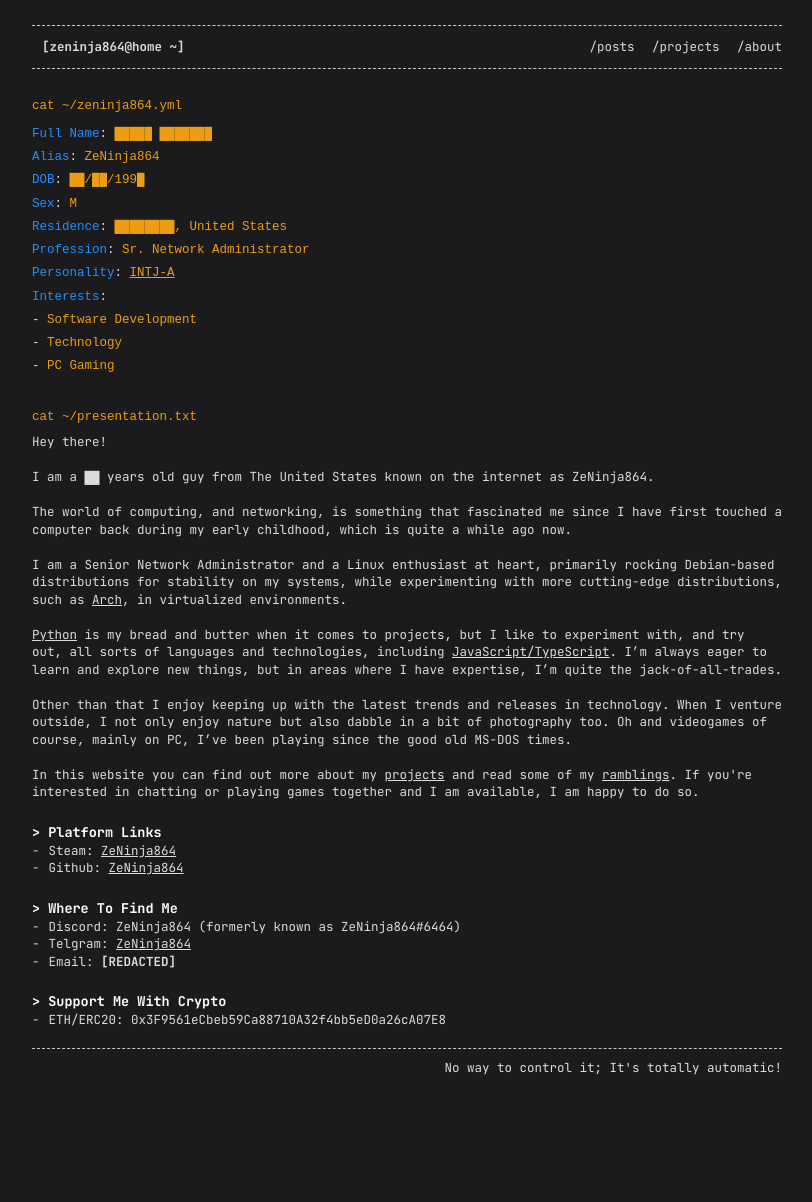
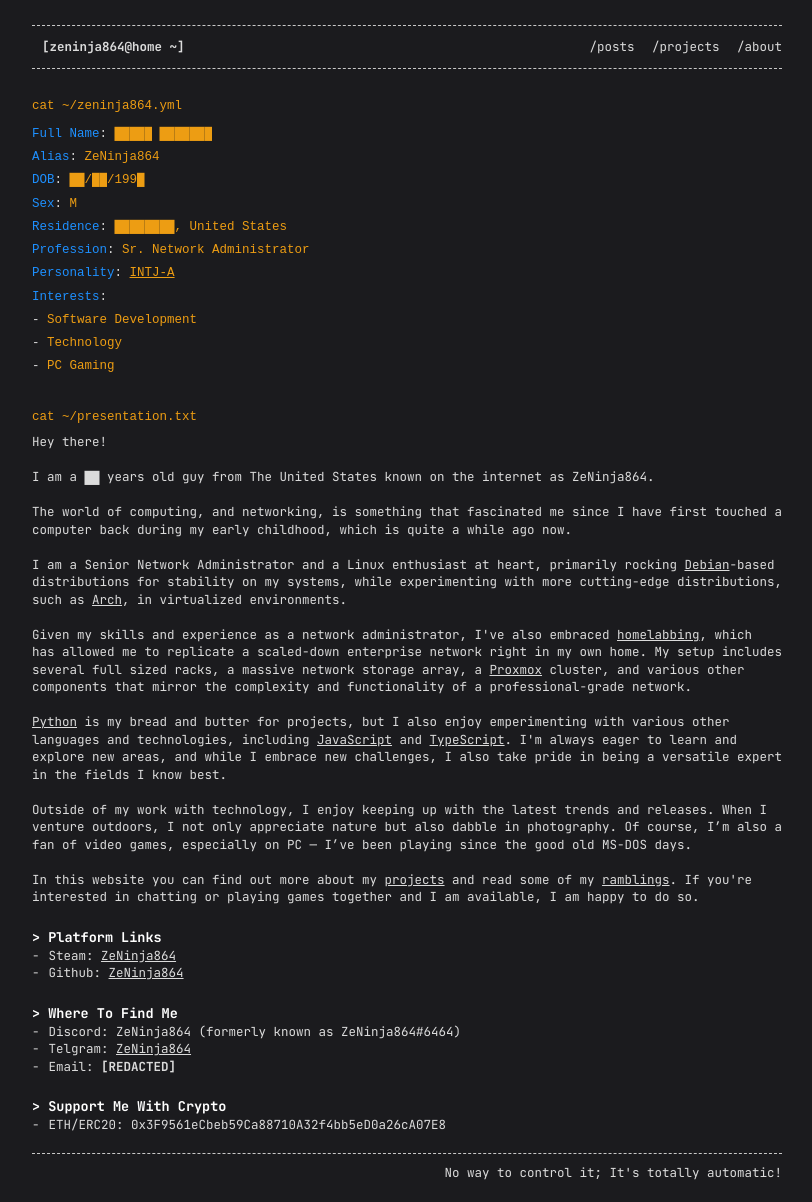
Before and after one commit to ZeNinja864/zeninja864.github.io, a Jekyll site: the page built from about.html, in a window 1280 px wide. Shown: the whole page, without its empty margins (233-1045 px from the left). Built offline with Jekyll 4.4.1, drawn with Linux system fonts in a browser that asks for light colours; before the commit the page ends 1097 px from its top, so only the background shows below that.

Commit message:
Revise /about

```diff
--- a/about.html
+++ b/about.html
@@ -27,11 +27,13 @@ I am a ██ years old guy from The United States known on the internet as ZeNi
 
 The world of computing, and networking, is something that fascinated me since I have first touched a computer back during my early childhood, which is quite a while ago now.
 
-I am a Senior Network Administrator and a Linux enthusiast at heart, primarily rocking Debian-based distributions for stability on my systems, while experimenting with more cutting-edge distributions, such as <a href="https://archlinux.org/">Arch</a>, in virtualized environments.
+I am a Senior Network Administrator and a Linux enthusiast at heart, primarily rocking <a href="https://www.debian.org/">Debian</a>-based distributions for stability on my systems, while experimenting with more cutting-edge distributions, such as <a href="https://archlinux.org/">Arch</a>, in virtualized environments.
 
-<a href="https://www.python.org/">Python</a> is my bread and butter when it comes to projects, but I like to experiment with, and try out, all sorts of languages and technologies, including <a href="https://www.typescriptlang.org/">JavaScript/TypeScript</a>. I’m always eager to learn and explore new things, but in areas where I have expertise, I’m quite the jack-of-all-trades.
+Given my skills and experience as a network administrator, I've also embraced <a href="https://www.reddit.com/r/homelab/wiki/introduction/">homelabbing</a>, which has allowed me to replicate a scaled-down enterprise network right in my own home. My setup includes several full sized racks, a massive network storage array, a <a href="https://www.proxmox.com/">Proxmox</a> cluster, and various other components that mirror the complexity and functionality of a professional-grade network.
 
-Other than that I enjoy keeping up with the latest trends and releases in technology. When I venture outside, I not only enjoy nature but also dabble in a bit of photography too. Oh and videogames of course, mainly on PC, I’ve been playing since the good old MS-DOS times.
+<a href="https://www.python.org/">Python</a> is my bread and butter for projects, but I also enjoy emperimenting with various other languages and technologies, including <a href="https://www.javascript.com/">JavaScript</a> and <a href="https://www.typescriptlang.org/">TypeScript</a>. I'm always eager to learn and explore new areas, and while I embrace new challenges, I also take pride in being a versatile expert in the fields I know best.
+
+Outside of my work with technology, I enjoy keeping up with the latest trends and releases. When I venture outdoors, I not only appreciate nature but also dabble in photography. Of course, I’m also a fan of video games, especially on PC — I’ve been playing since the good old MS-DOS days.
 
 In this website you can find out more about my <a href="/projects">projects</a> and read some of my <a href="/posts/">ramblings</a>. If you're interested in chatting or playing games together and I am available, I am happy to do so.<br /></p>
 
```
